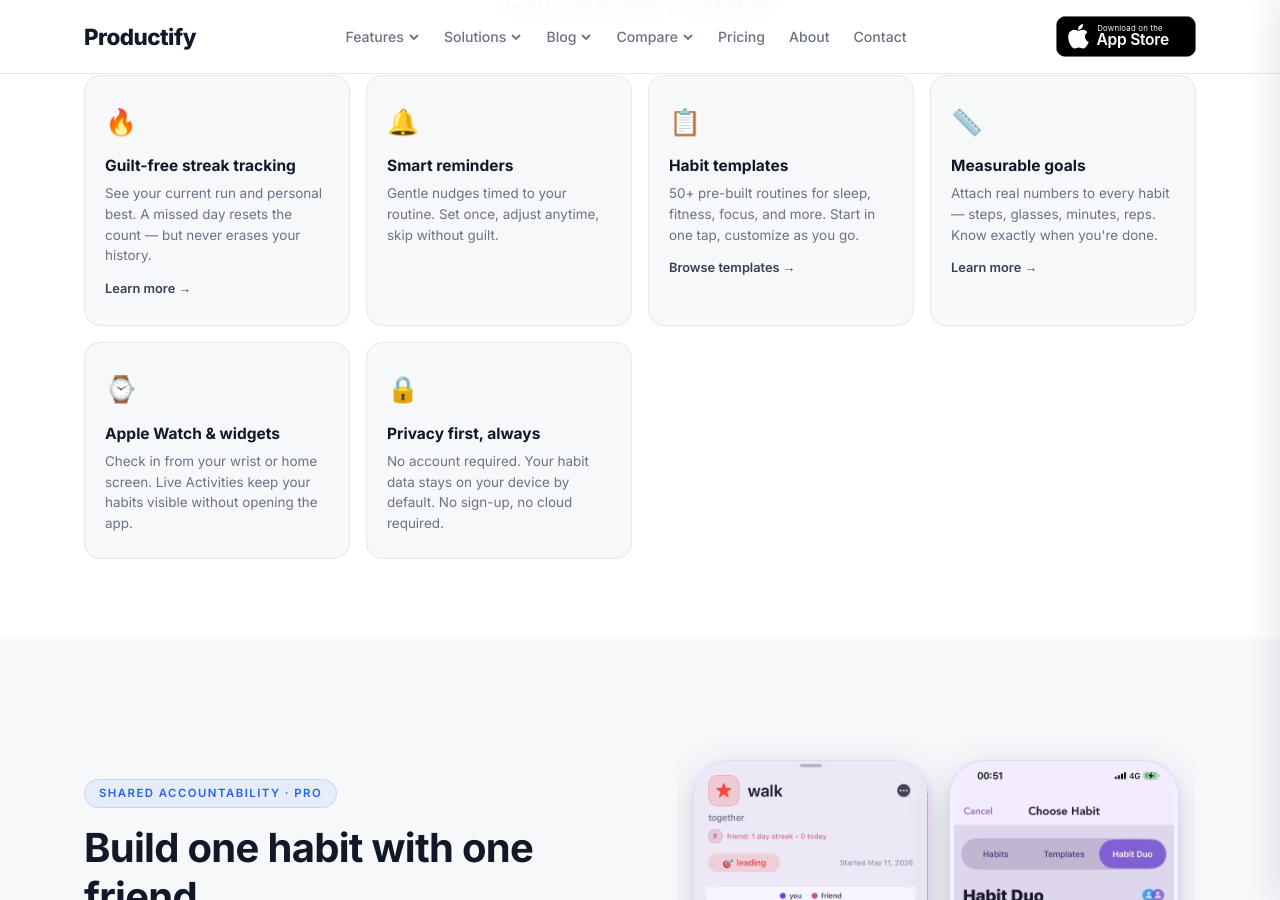
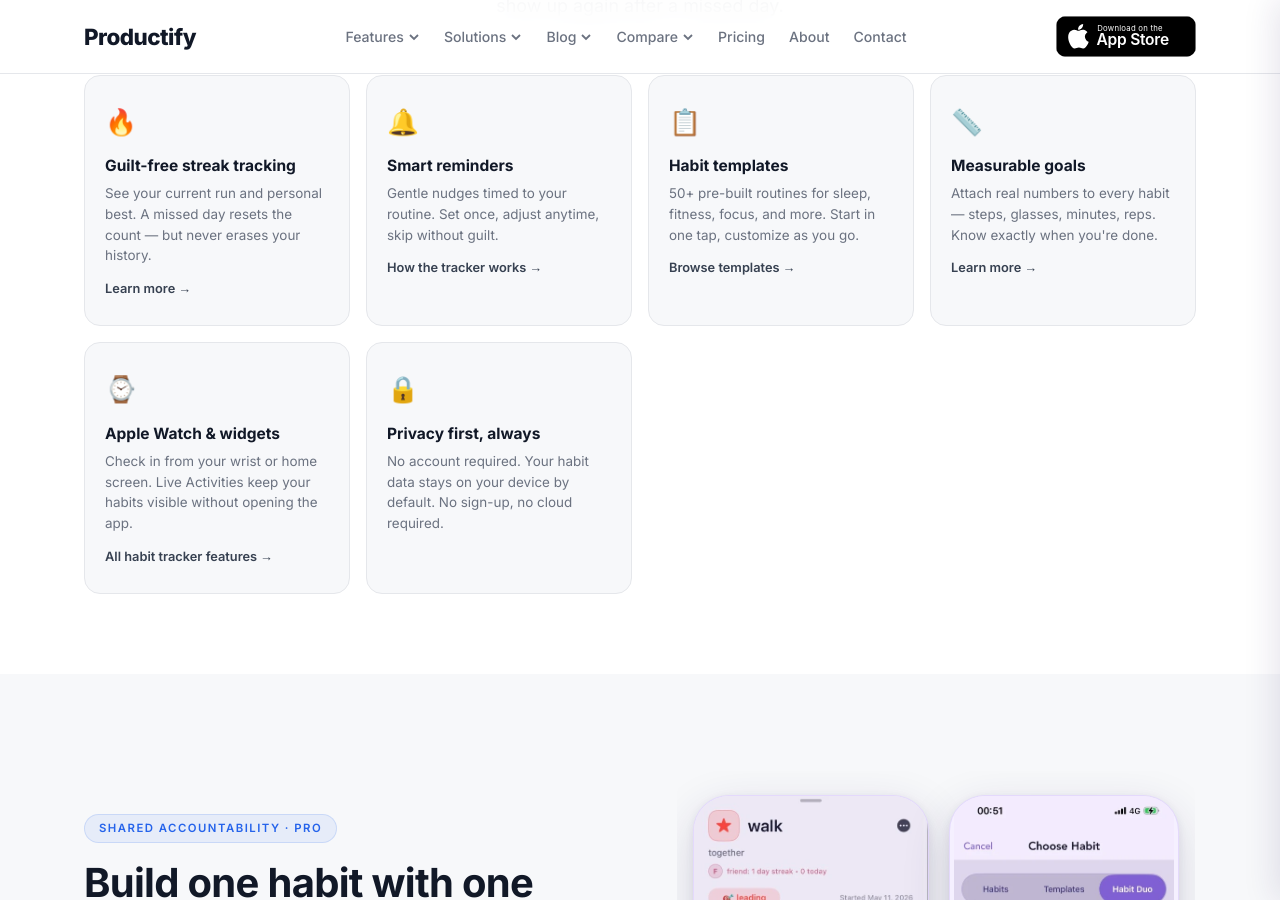
Before and after one commit to surengab/productifyapp.github.io, a Jekyll site: the page built from index.html, in a window 1280 px wide and 900 px high, scrolled down 2668 px. Built offline with Jekyll 4.4.1, drawn with Linux system fonts in a browser that asks for light colours.

Commit message:
Link the two tracker feature cards to the habit-tracker page
/habit-tracker/ is the priority-1.0 pillar page but had a single in-body link
from the homepage, fewer than any other feature -- templates and streaks each
had three. The cause was not link count as such: every feature card in "Built
around real habits" carries a deep-dive link except "Smart reminders" and
"Apple Watch & widgets", which are precisely the two the pillar page documents
under "Everything inside Productify's habit tracker".

Both now link there, matching the sibling pattern and using descriptive anchor
text rather than another "Learn more". That brings the page to three in-body
links, level with the strongest-linked feature pages.

Left alone deliberately: the first in-body link already carries "Habit Tracker"
as its anchor, which is the one Google credits, and the hero CTA still scrolls
to the features section rather than jumping off the page.

Co-Authored-By: Claude Opus 5 (1M context) <noreply@anthropic.com>

```diff
--- a/index.html
+++ b/index.html
@@ -1371,6 +1371,7 @@ extra_css: |-
                 <div class="mini-feature-card__icon">🔔</div>
                 <h3>Smart reminders</h3>
                 <p>Gentle nudges timed to your routine. Set once, adjust anytime, skip without guilt.</p>
+                <a href="/habit-tracker/" class="mini-feature-card__link">How the tracker works →</a>
             </div>
             <div class="mini-feature-card">
                 <div class="mini-feature-card__icon">📋</div>
@@ -1388,6 +1389,7 @@ extra_css: |-
                 <div class="mini-feature-card__icon">⌚</div>
                 <h3>Apple Watch &amp; widgets</h3>
                 <p>Check in from your wrist or home screen. Live Activities keep your habits visible without opening the app.</p>
+                <a href="/habit-tracker/" class="mini-feature-card__link">All habit tracker features →</a>
             </div>
             <div class="mini-feature-card">
                 <div class="mini-feature-card__icon">🔒</div>
```
